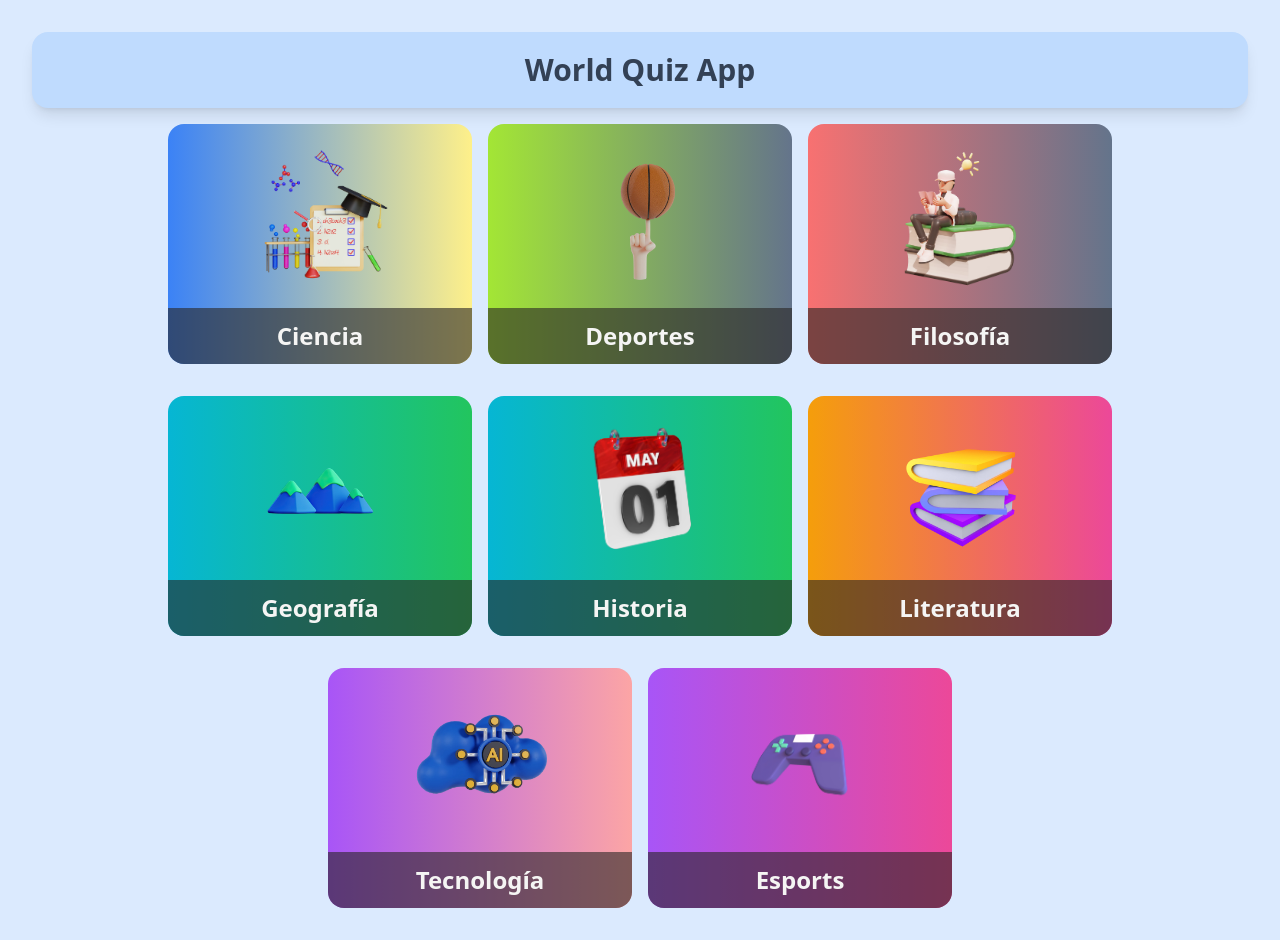
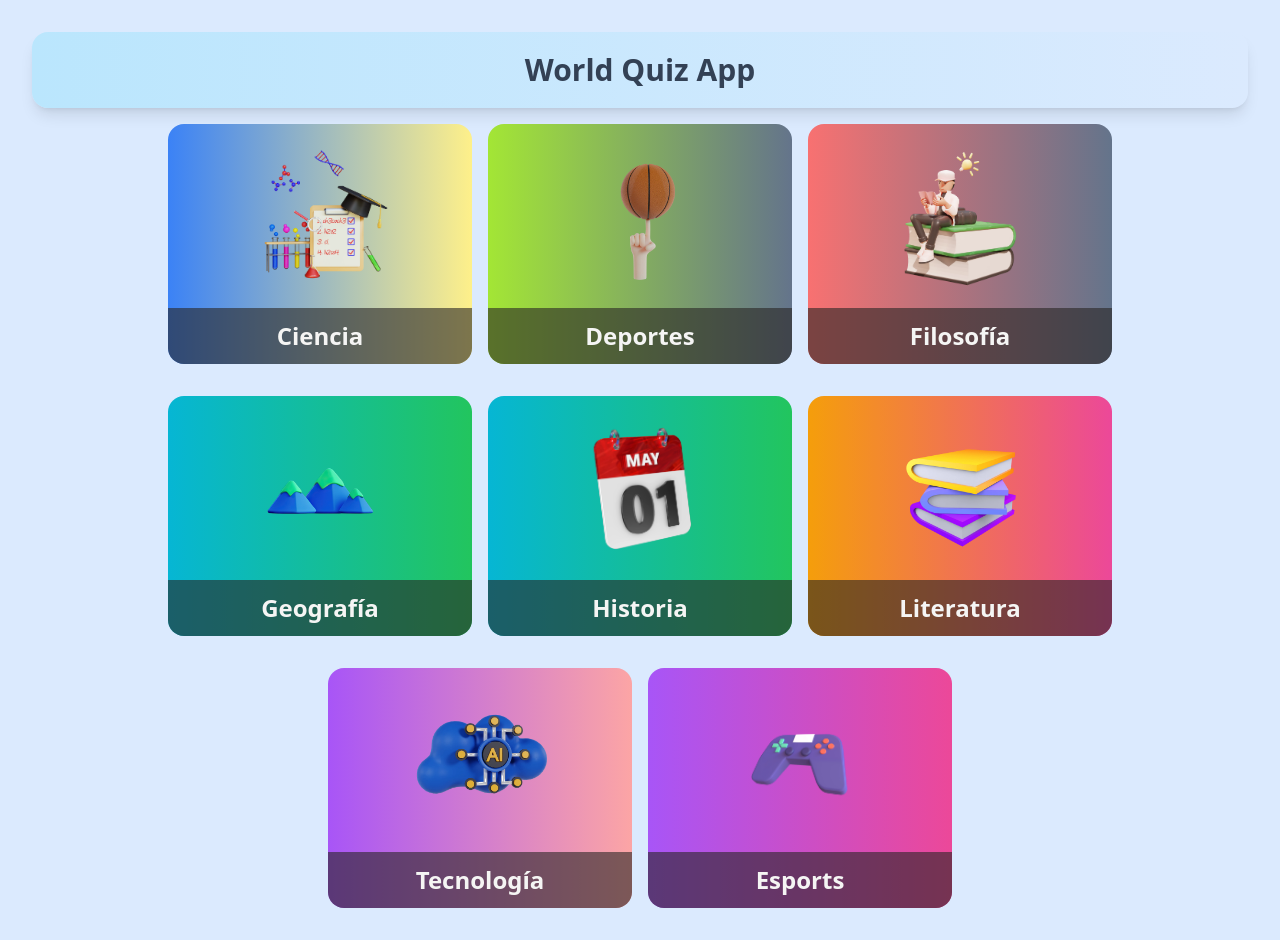
Before and after one commit to FranciscoFranco014/worldquiz, a React (Vite) app: page / in a window 1280 px wide. Built offline with nearby package versions, Linux system fonts and the light colour scheme.

Commit message:
change navbar  color

```diff
--- a/src/components/Navbar.jsx
+++ b/src/components/Navbar.jsx
@@ -4,7 +4,8 @@ import { Link } from 'react-router-dom';
 
 export const Navbar = () => {
 	return (
-		<header className='bg-blue-200	 py-5 flex justify-center rounded-2xl shadow-lg shadow-white-400 '>
+		// bg-gradient-to-r from-purple-500 to-pink-500
+		<header className='bg-gradient-to-r from-sky-200 to-white-300	 text-transparent py-5 flex justify-center rounded-2xl shadow-lg shadow-white-400 '>
 			<Link to='/'>
 				<h1 className='text-slate-700 text-3xl font-bold hover:scale-110 transition-all duration-500 '>
 					World Quiz App
```
